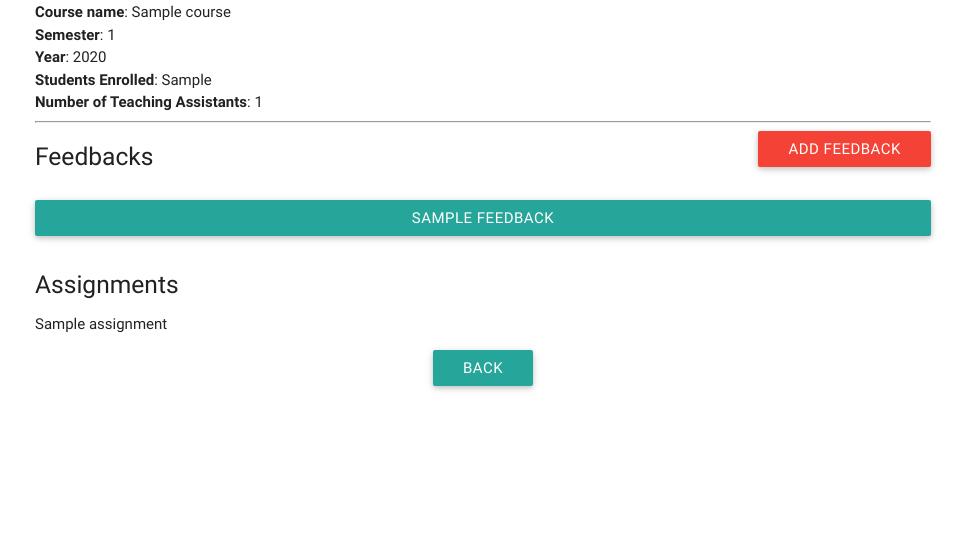
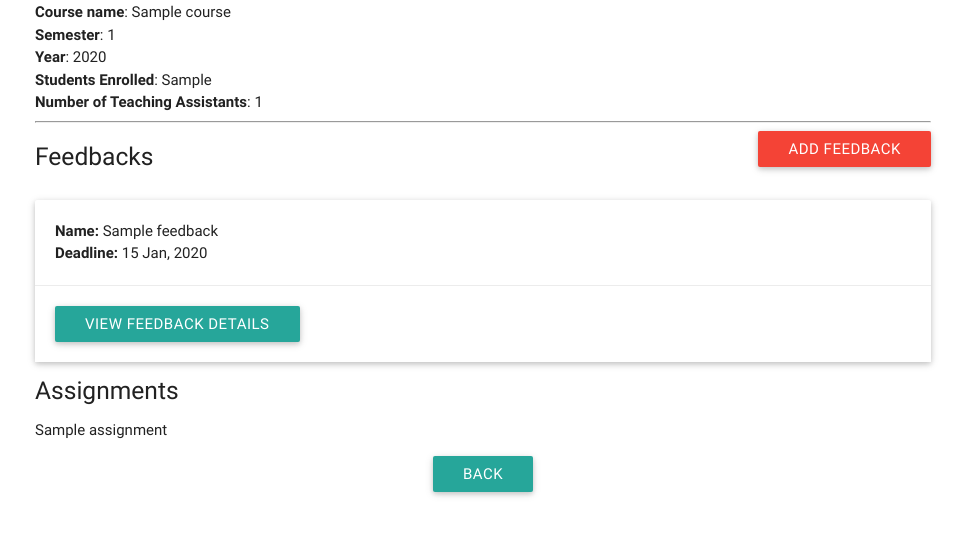
Before and after one commit to CodeMaxx/Feed-er-Website, a Django app: template website/templates/course_detail.html in a window 1280 px wide. Shown: the part 218-754 px from the top of the page, without its empty margins (157-1122 px from the left). Run offline with Django 3.2, Linux system fonts and the light colour scheme; tables that the repository leaves empty hold one stand-in row (values such as "Sample post"); the template is opened without the code that fills it: values that come from a table or form of the project are taken from there, most other values are stand-ins (such as "Sample title", 1, 10 or a date in 2020); some libraries are stand-ins or nearby versions.

Commit message:
Minor design changes + ordering of feedbacks based on deadline

```diff
--- a/feeder/settings.py
+++ b/feeder/settings.py
@@ -15,6 +15,7 @@ import os
 # Build paths inside the project like this: os.path.join(BASE_DIR, ...)
 BASE_DIR = os.path.dirname(os.path.dirname(os.path.abspath(__file__)))
 
+TIME_ZONE =  'Asia/Kolkata'
 
 # Quick-start development settings - unsuitable for production
 # See https://docs.djangoproject.com/en/1.9/howto/deployment/checklist/
@@ -26,7 +27,6 @@ SECRET_KEY = '#vlf9+zzb@q9(e=y=5mzn&91o%fryu^0u2y8kpf()2lhz8ft8p'
 DEBUG = True
 
 ALLOWED_HOSTS = []
-
 
 # Application definition
 
--- a/website/models.py
+++ b/website/models.py
@@ -44,12 +44,15 @@ QUESTION_TYPES = (
 ## Contains the feedback for the current course
 class Feedback(models.Model):
 	name = models.TextField()
-	deadline = models.DateTimeField(blank=True)
+	deadline = models.DateTimeField(blank=False)
 	course = models.ForeignKey(Course)
 	students = models.ManyToManyField(Member,blank=True)
 
 	def __str__(self):
 		return self.name
+
+	class Meta:
+		ordering = ['-deadline']
 
 
 ## Feedback Questions and answers
--- a/website/templates/course_detail.html
+++ b/website/templates/course_detail.html
@@ -30,12 +30,23 @@
 					<h5>Feedbacks</h5>
 				</div>
 				<div class="col s5 right-align">
-					<a href="{% url 'website:add_feedback' course.pk %}" class="btn red">Add Feedback</a>
+				{% if member.mtype != "AD" %}<a href="{% url 'website:add_feedback' course.pk %}" class="btn red">Add Feedback</a>{% endif %}
 				</div>
 			</div>
 			{% if feedbacks %}
 					{% for feedback in feedbacks %}
-						<a class="btn btn-block" href="{% url 'website:view_feedback' feedback.pk %}">{{feedback.name}}</a> <br>
+
+								<div class="card">
+						           <div class="card-content">
+						           		<b>Name:</b> {{feedback.name}} <br>
+						           		<b>Deadline:</b> {{feedback.deadline | date:'d M, Y'}} <br>
+						           </div>
+									{% if member.mtype != "AD" %}
+									<div class="card-action">
+									<a class="btn" href="{% url 'website:view_feedback' feedback.pk %}">View feedback details</a> <br>
+									</div>
+									{% endif %}
+						         </div>
 					{% endfor %}
 			{% else %}
 				<p>Hurray, no feedbacks!</p>
--- a/website/views.py
+++ b/website/views.py
@@ -7,7 +7,7 @@ from .models import *
 from django.utils.dateparse import parse_date
 from datetime import datetime
 from dateutil.parser import parse
-
+from django.utils import timezone
 # Create your views here.
 
 
```
Also changed, not shown: 1 other file.
